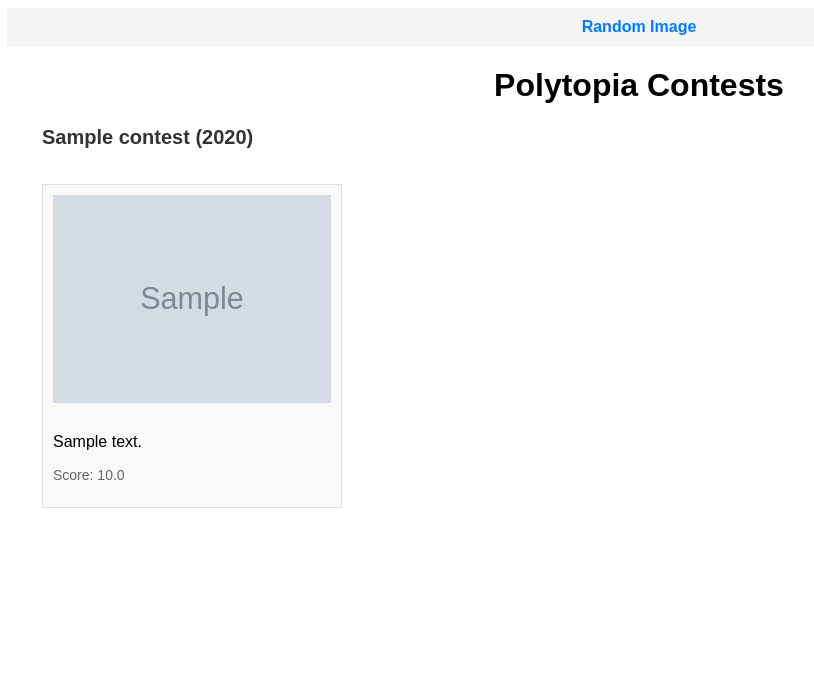
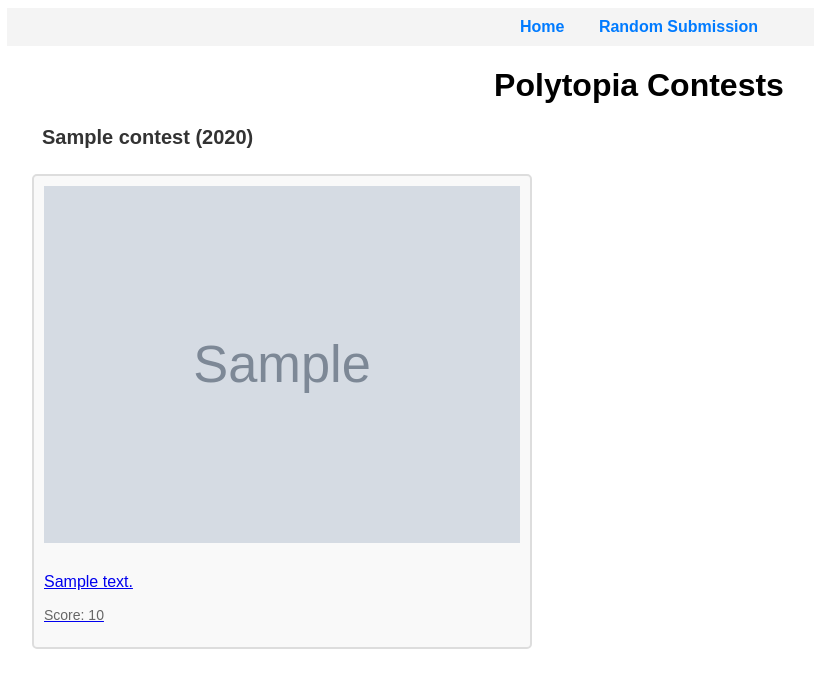
Before and after one commit to redish2098/Polyvoter, a Flask app: template website/templates/index.html in a window 1280 px wide. Shown: the top 688 px of the page, without its empty margins (1-815 px from the left). Run offline with Flask 3, Linux system fonts and the light colour scheme; the template is opened without the code that fills it: most values are stand-ins (such as "Sample title", 1, 10 or a date in 2020); grey boxes marked "Sample" are stand-in pictures.

Commit message:
everything functioning

```diff
--- a/bot/database/schema.py
+++ b/bot/database/schema.py
@@ -1,10 +1,11 @@
+import os.path
 import sqlite3
 import logging
 
 logger = logging.getLogger(__name__)
 logger.setLevel(logging.DEBUG)
 
-db_file = "bot\\data.db"
+db_file = os.path.join("bot\\data.db")
 
 votes_table = """
 CREATE TABLE IF NOT EXISTS votes (
--- a/website/server.py
+++ b/website/server.py
@@ -1,10 +1,12 @@
-from flask import Flask, render_template, send_from_directory
+import random
+
+from flask import Flask, render_template, send_from_directory, redirect, url_for
 import os
 import json
 
 app = Flask(__name__, static_folder="static", template_folder="templates")
 
-IMAGE_FOLDER = os.path.abspath("contests\\submissions")  # Base folder for contest submissions
+IMAGE_FOLDER = os.path.abspath("contests/submissions")  # Ensure cross-platform compatibility
 
 
 @app.route("/")
@@ -12,7 +14,6 @@ def home():
     contests = []
 
     # Scan the submissions folder to find years and contests
-    print(os.getcwd())
     for year in os.listdir(IMAGE_FOLDER):
         year_path = os.path.join(IMAGE_FOLDER, year)
         if os.path.isdir(year_path):
@@ -21,14 +22,17 @@ def home():
                 info_file = os.path.join(contest_path, "info.json")
 
                 if os.path.exists(info_file):
-                    with open(info_file, "r", encoding="utf-8") as f:
-                        contest_data = json.load(f)
-                    contests.append({
-                        "year": year,
-                        "contest_id": contest_id,
-                        "contest_name": contest_data["contest name"],
-                        "submissions": contest_data["submissions"]
-                    })
+                    try:
+                        with open(info_file, "r", encoding="utf-8") as f:
+                            contest_data = json.load(f)
+                        contests.append({
+                            "year": year,
+                            "contest_id": contest_id,
+                            "contest_name": contest_data.get("contest name", "Unknown Contest"),
+                            "submissions": contest_data.get("submissions", [])
+                        })
+                    except (json.JSONDecodeError, KeyError) as e:
+                        print(f"Error reading {info_file}: {e}")
 
     return render_template("index.html", contests=contests)
 
@@ -36,7 +40,65 @@ def home():
 @app.route("/submissions/<int:year>/<contest_id>/<filename>")
 def serve_image(year, contest_id, filename):
     contest_path = os.path.join(IMAGE_FOLDER, str(year), contest_id)
+    file_path = os.path.join(contest_path, filename)
+
+    if not os.path.exists(file_path):
+        return "File not found", 404
+
     return send_from_directory(contest_path, filename)
+
+
+@app.route("/submission/<int:year>/<contest_id>/<submission_num>")
+def submission_page(year, contest_id, submission_num):
+    """ Render a page for an individual submission """
+    contest_path = os.path.join(IMAGE_FOLDER, str(year), contest_id)
+    info_file = os.path.join(contest_path, "info.json")
+
+    if not os.path.exists(info_file):
+        return "Contest not found", 404
+
+    with open(info_file, "r", encoding="utf-8") as f:
+        contest_data = json.load(f)
+
+    submission = contest_data["submissions"][int(submission_num)]
+
+
+    if not submission:
+        return "Submission not found", 404
+
+    return render_template("submission.html",
+                           year=year,
+                           contest_id=contest_id,
+                           text=submission.get("text", ""),
+                           files=submission.get("files", []),
+                           avg=submission.get("avg", "N/A"),
+                           sum=submission.get("sum", "N/A"),
+                           count=submission.get("count", "N/A"),
+                           )
+
+@app.route("/random_submission")
+def random_image():
+    contests = []
+
+    for year in os.listdir(IMAGE_FOLDER):
+        year_path = os.path.join(IMAGE_FOLDER, year)
+        if os.path.isdir(year_path):
+            for contest_id in os.listdir(year_path):
+                contest_path = os.path.join(year_path, contest_id)
+                info_file = os.path.join(contest_path, "info.json")
+                if os.path.exists(info_file):
+                    with open(info_file, "r", encoding="utf-8") as f:
+                        contest_data = json.loads(f.read())
+
+                    contests.extend([(year,contest_id,submission_num) for submission_num,data in enumerate(contest_data["submissions"])])
+
+
+    random_submission = random.choice(contests)
+    return redirect(url_for(
+        "submission_page",
+        year=random_submission[0],
+        contest_id=random_submission[1],
+        submission_num=random_submission[2]))
 
 
 if __name__ == "__main__":
--- a/website/templates/index.html
+++ b/website/templates/index.html
@@ -24,42 +24,46 @@
         }
 
         .contest-container {
-            display: flex; /* Use flexbox to arrange submissions in a row */
-            flex-wrap: wrap; /* Allow wrapping if there are too many submissions */
-            justify-content: flex-start; /* Align items to the start of the container */
-            margin: 15px;
-            text-align: left;
-            padding: 10px;
-            position: relative;
-        }
+    display: flex;  /* Use flexbox to control spacing */
+    flex-wrap: wrap; /* Allow wrapping to new rows */
+    justify-content: flex-start; /* Align items to the left */
+    gap: 20px; /* Fixed horizontal spacing */
+    margin: 15px;
+    text-align: left;
+    padding: 10px;
+}
 
         .contest-title {
-            font-size: 20px; /* Contest name outside box */
+            font-size: 20px;
             margin-bottom: 10px;
             color: #333;
             font-weight: bold;
             text-align: left;
-            margin-left: 35px; /* Align the contest title to the left */
+            margin-left: 35px;
         }
 
+
         .submission {
-            width: 300px; /* Set a fixed width for each submission */
-            margin: 10px; /* Spacing between submissions */
+            width: 500px;
+            flex-shrink: 0;
+            margin-bottom: 20px;
             padding: 10px;
-            border: 1px solid #ddd;
+            border: 2px solid #ddd;
             background-color: #f9f9f9;
-            box-sizing: border-box; /* Ensure padding and border are included in width */
+            box-sizing: border-box;
+            border-radius: 5px;
         }
 
         .submission img {
             width: 100%;
             height: auto;
             margin-bottom: 10px;
+            loading: lazy;
         }
 
         .submission-text {
             margin: 10px 0;
-            flex-grow: 1; /* Allow this section to grow and take up available space */
+            flex-grow: 1;
         }
 
         .votes {
@@ -71,41 +75,31 @@
 <body>
 
 <div class="navbar">
-    <a href="/random_image" target="_blank">Random Image</a>
+    <a href="/">Home</a>
+    <a href="/random_submission">Random Submission</a>
 </div>
 
 <h1>Polytopia Contests</h1>
-
 
 {% for contest in contests %}
 <div class="contest-title">{{ contest["contest_name"] }} ({{ contest["year"] }})</div>
 <div class="contest-container">
     {% for submission in contest["submissions"] %}
-    <div class="submission">
-        {% if submission["image"] %}
-        <img id="submission_img"
-             src="submissions/{{ contest['year'] }}/{{ contest['contest_id'] }}/{{ submission['image'] }}"
+    <a href="/submission/{{ contest['year'] }}/{{ contest['contest_id'] }}/{{ loop.index0 }}" class="submission">
+        {% if submission["files"] %}
+        <img src="/submissions/{{ contest['year'] }}/{{ contest['contest_id'] }}/{{ submission['files'][0] }}"
              alt="Submission Image">
         {% endif %}
-
         <div class="submission-text">
             <p>{{ submission["text"] }}</p>
         </div>
         <div class="votes">
-            {% if submission["votes"] %}
-                {% set total_votes = submission["votes"] | length %}
-                    {% set sum_votes = submission["votes"] | sum %}
-                        <p>Score: {{ (sum_votes / total_votes) | round(2) if total_votes > 0 else 0 }}</p>
-                    {% else %}
-                <p>No votes yet</p>
-            {% endif %}
+            <p>Score: {{ submission['avg'] }}</p>
         </div>
-
-    </div>
+    </a>
     {% endfor %}
 </div>
 {% endfor %}
 
-
 </body>
 </html>
```
Also changed, not shown: bot/cogs/moderation.py (+26 -2 lines), bot/database/contest_lifecycle.py (+6 -3 lines), contests/contests.py (+39 -2 lines), contests/submissions/2025/contestid/info.json (deleted, +0 -15 lines), website/templates/contest.html (deleted, +0 -47 lines), website/templates/submission.html (added, +78 -0 lines), contests/submissions/2025/contestid/img.png (deleted).
